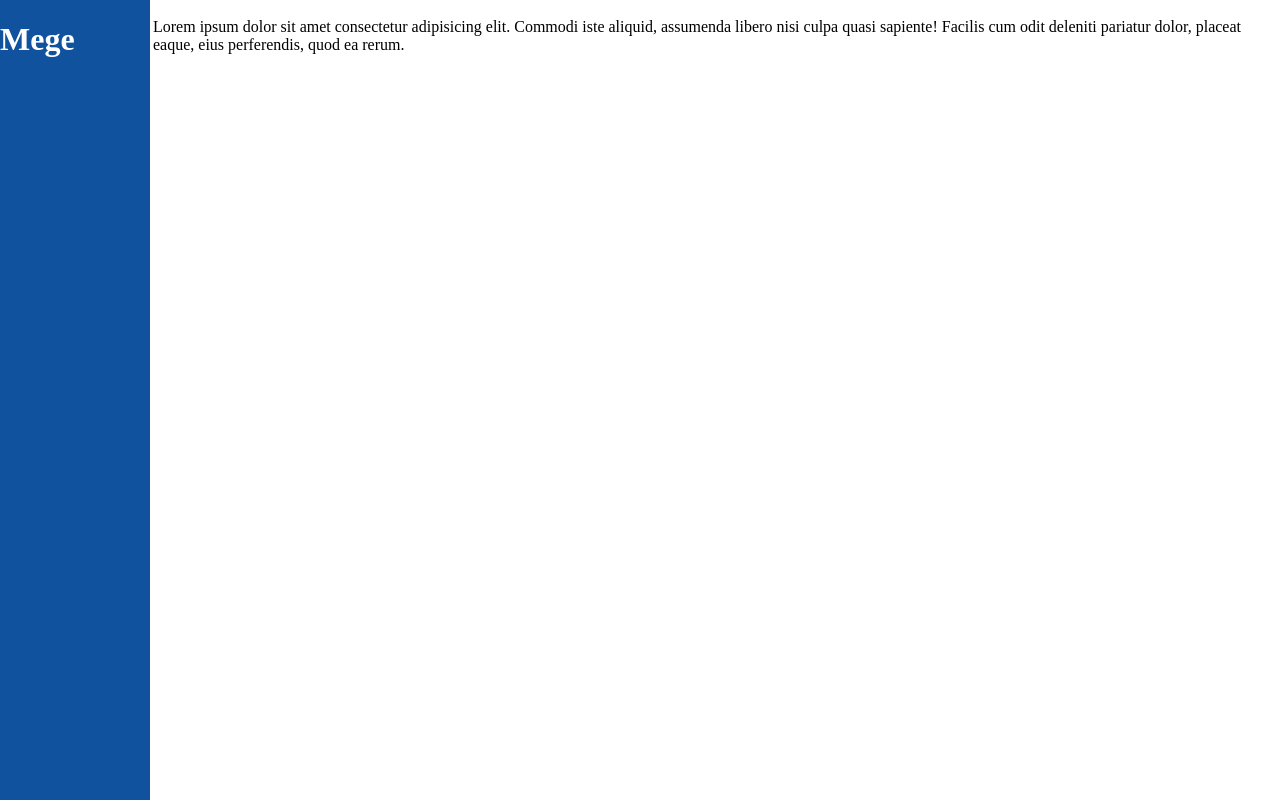
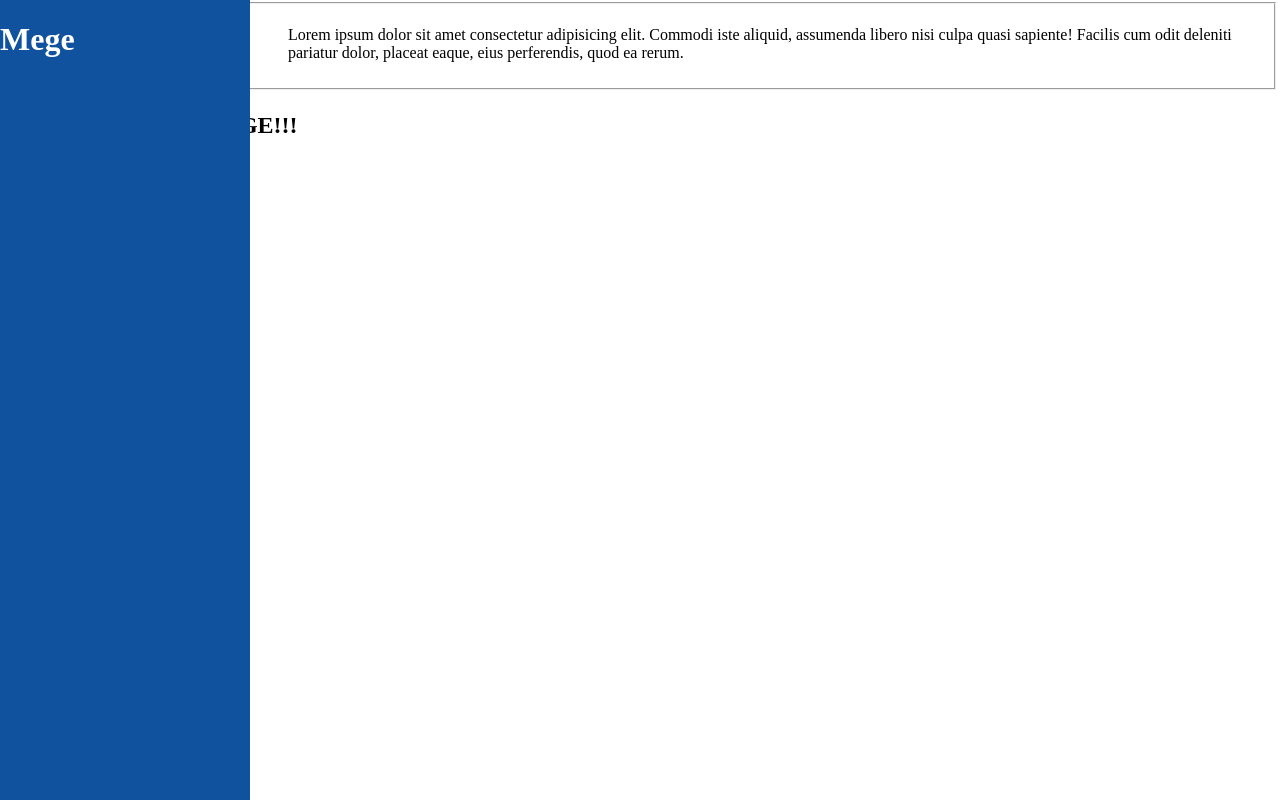
Before and after one commit to rannany/aulagit, a plain HTML site: page Pagina-mege.html in a window 1280 px wide. Drawn offline with Linux system fonts and the light colour scheme.

Commit message:
primeira versao

```diff
--- a/Pagina-mege.html
+++ b/Pagina-mege.html
@@ -13,8 +13,11 @@
     <h1>Mege</h1>
 </header>
 <div>
+    <fieldset>
     <p>Lorem ipsum dolor sit amet consectetur adipisicing elit. Commodi iste aliquid, assumenda libero nisi culpa quasi sapiente! Facilis cum odit deleniti pariatur dolor, placeat eaque, eius perferendis, quod ea rerum.</p>
+    </fieldset>
 </div>
 <body>
+    <H2>BEM VINDOS AO MEGE!!!</H2>
 </body>
 </html>
--- a/Style.css
+++ b/Style.css
@@ -2,7 +2,7 @@ header{
     background-color: #10529E;
     height: 100%;
     position: fixed;
-    width: 150px;
+    width: 250px;
   }
   body,html{
     margin:0;
@@ -12,7 +12,7 @@ header{
     color: white;
   }
   p{
-    margin-left: 151px;
+    margin-left: 270px;
   }
   div{
 
```
